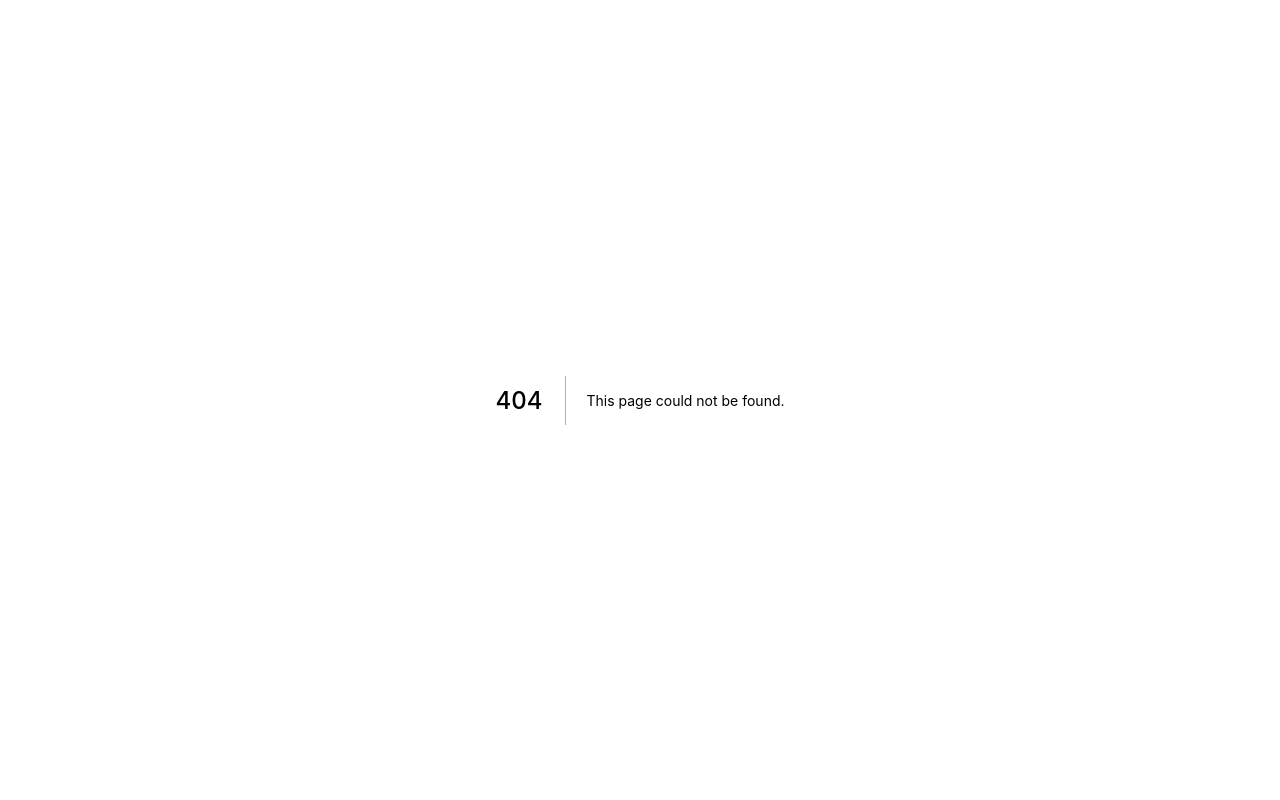
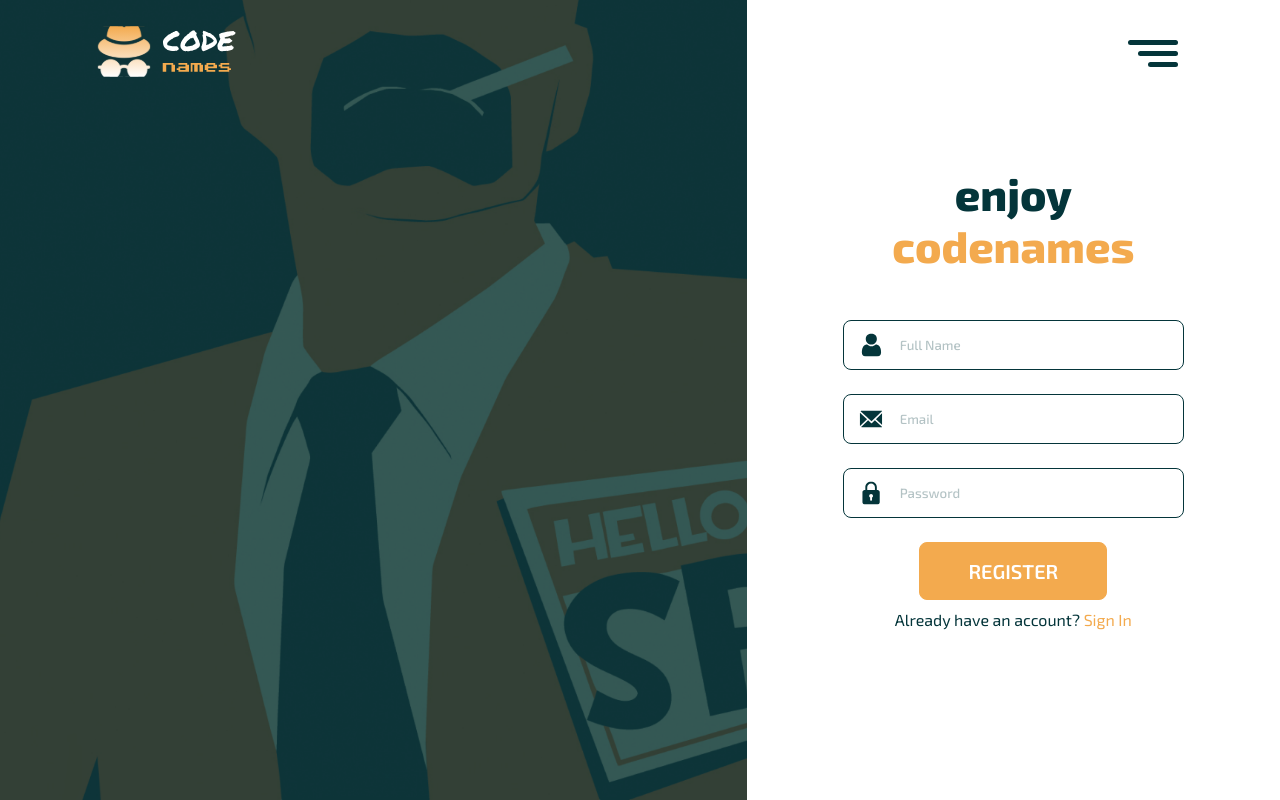
Before and after one commit to Asif-Mammadov/codenamesClient, a Next.js app: page /register in a window 1280 px wide. Before the commit this address had no page. Built offline with nearby package versions, Linux system fonts and the light colour scheme.

Commit message:
added: register page

```diff
--- /dev/null
+++ b/app/components/templates/Register/index.js
@@ -0,0 +1,33 @@
+import React from 'react';
+import Button from '../../elements/Button';
+import FormGroup from '../../elements/FormGroup';
+
+const Register = () => {
+  return (
+    <>
+      <FormGroup
+        name="fullname"
+        type="text"
+        placeholder="Full Name"
+        icon="user"
+        style={{ marginBottom: 24 }}
+      />
+      <FormGroup
+        name="email"
+        type="email"
+        placeholder="Email"
+        icon="envelope"
+        style={{ marginBottom: 24 }}
+      />
+      <FormGroup
+        name="password"
+        type="password"
+        placeholder="Password"
+        icon="lock"
+        style={{ marginBottom: 24 }}
+      />
+      <Button>Register</Button>
+    </>
+  );
+};
+export default Register;
--- /dev/null
+++ b/pages/register/index.js
@@ -0,0 +1,11 @@
+import React from 'react';
+import Auth from '../../app/components/layouts/Auth';
+import Register from '../../app/components/templates/Register';
+
+const RegisterPage = () => (
+  <Auth>
+    <Register />
+  </Auth>
+);
+
+export default RegisterPage;
```
